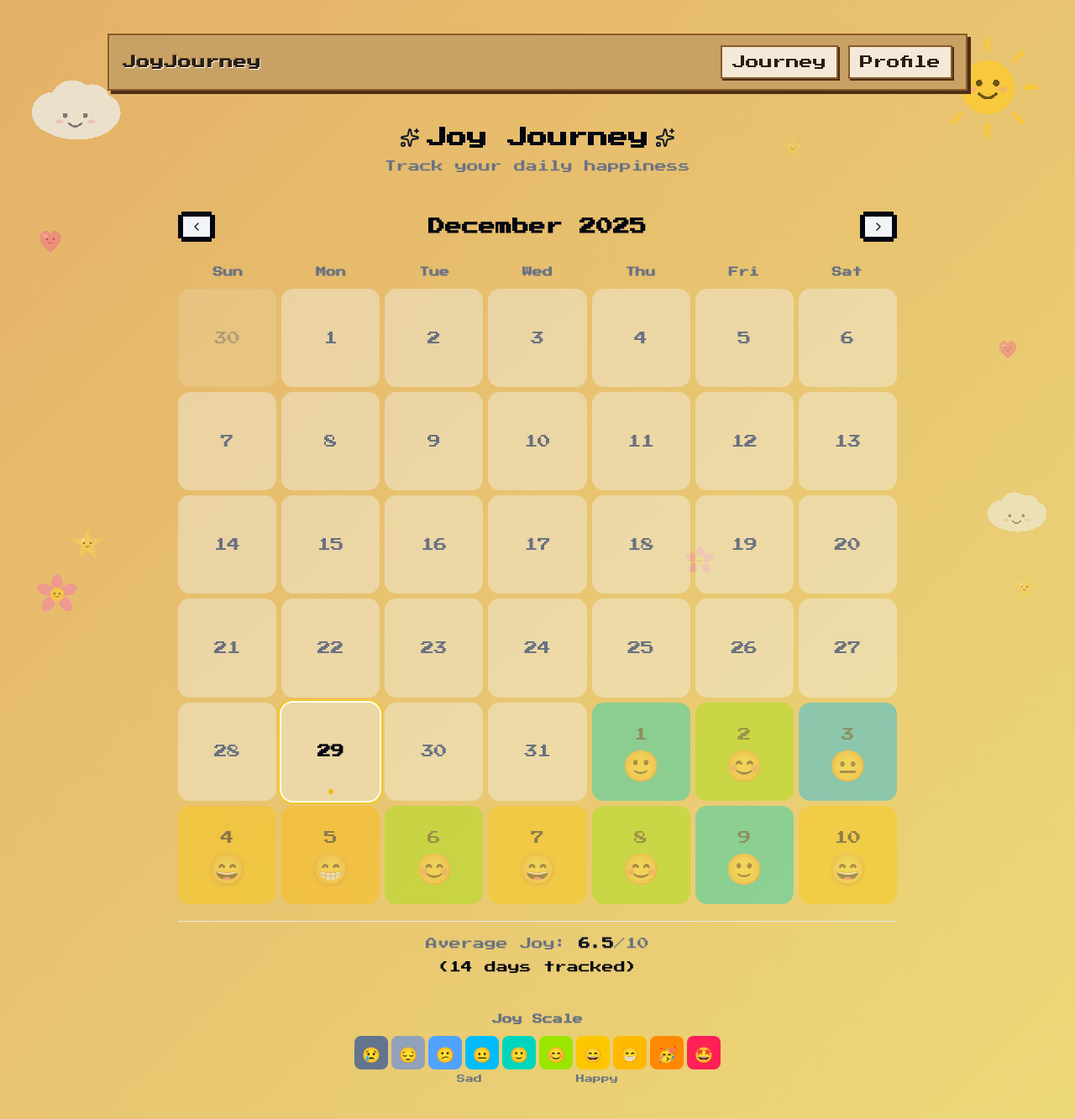
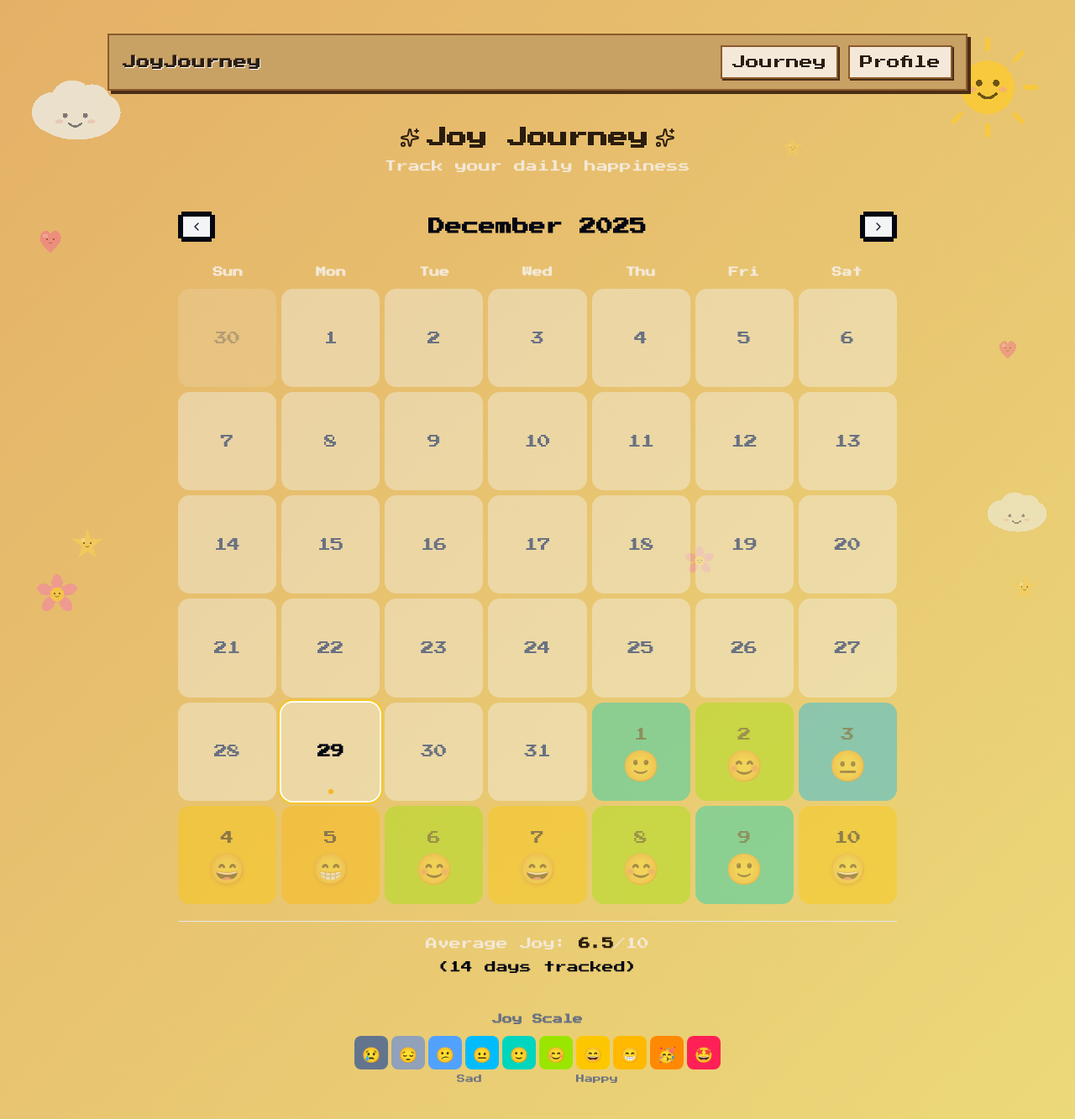
Before and after one commit to uzishdq/joy-journey, a Next.js app: page /journeys in a window 1280 px wide. Shown: the whole page at 84% size. Built offline with nearby package versions, Linux system fonts and the light colour scheme.

Commit message:
fix: style

```diff
--- a/components/joy/joy-calender.tsx
+++ b/components/joy/joy-calender.tsx
@@ -87,17 +87,13 @@ const JoyCalendar = () => {
   return (
     <div className="relative z-10 w-full max-w-4xl mx-auto">
       {/* Header */}
-      <div className="text-center mb-6">
+      <div className="text-center mb-6 text-retro-ink">
         <div className="inline-flex items-center gap-2 mb-2">
-          <Sparkles className="w-6 h-6 text-primary" />
-          <h1 className="text-2xl font-extrabold text-foreground">
-            Joy Journey
-          </h1>
-          <Sparkles className="w-6 h-6 text-primary" />
+          <Sparkles className="w-6 h-6" />
+          <h1 className="text-2xl font-extrabold">Joy Journey</h1>
+          <Sparkles className="w-6 h-6" />
         </div>
-        <p className="text-sm text-muted-foreground">
-          Track your daily happiness
-        </p>
+        <p className="text-sm text-retro-paper">Track your daily happiness</p>
       </div>
 
       {/* Calendar Card */}
@@ -113,7 +109,7 @@ const JoyCalendar = () => {
             <ChevronLeft className="w-5 h-5 sm:w-5 sm:h-5 md:w-6 md:h-6" />
           </Button>
 
-          <h2 className="text-base md:text-lg lg:text-xl font-semibold text-center text-foreground">
+          <h2 className="text-base md:text-lg lg:text-xl font-semibold text-center">
             {getMonthName(month)} {year}
           </h2>
 
@@ -132,7 +128,7 @@ const JoyCalendar = () => {
           {WEEKDAYS.map((day) => (
             <div
               key={day}
-              className="text-center text-xs font-semibold text-muted-foreground py-1"
+              className="text-center text-xs font-semibold text-retro-paper py-1"
             >
               {day}
             </div>
@@ -156,9 +152,9 @@ const JoyCalendar = () => {
         {/* Stats */}
         {averageJoy && (
           <div className="mt-5 pt-4 border-t border-border text-center space-y-2">
-            <p className="text-sm text-muted-foreground">
+            <p className="text-sm text-retro-paper">
               Average Joy:{" "}
-              <span className="font-bold text-primary">{averageJoy}</span>/10
+              <span className="font-bold text-retro-ink">{averageJoy}</span>/10
             </p>
             <p className="text-sm">({entries.length} days tracked)</p>
           </div>
@@ -171,7 +167,7 @@ const JoyCalendar = () => {
       {/* Edit Dialog */}
       <Dialog open={!!selectedDate} onOpenChange={() => setSelectedDate(null)}>
         <DialogContent className="sm:max-w-sm max-w-[95vw] p-6">
-          <DialogHeader className="pb-6">
+          <DialogHeader>
             <DialogTitle className="text-center text-xl sm:text-2xl font-bold tracking-tight">
               {selectedDate && format(selectedDate, "EEEE, MMMM d")}
             </DialogTitle>
@@ -182,7 +178,7 @@ const JoyCalendar = () => {
             )}
           </DialogHeader>
 
-          <div className="py-4">
+          <div className="py-2">
             <JoySlider value={tempValue} onChange={setTempValue} />
           </div>
 
--- a/components/joy/joy-cell.tsx
+++ b/components/joy/joy-cell.tsx
@@ -81,7 +81,6 @@ const JoyCell = ({
             "transition-all duration-300 ease-out",
             "group-hover:scale-110 group-active:scale-95",
             "animate-in fade-in zoom-in-50 duration-300",
-            // Optional: sedikit bayangan biar lebih pop
             value >= 7 ? "drop-shadow-sm" : ""
           )}
           aria-hidden="true"
--- a/components/joy/joy-slider.tsx
+++ b/components/joy/joy-slider.tsx
@@ -10,7 +10,7 @@ interface JoySliderProps {
 
 const JoySlider = ({ value, onChange }: JoySliderProps) => {
   return (
-    <div className="space-y-5">
+    <div className="space-y-4">
       <div className="text-center">
         <span className="text-5xl animate-bounce-soft inline-block">
           {EMOJIS[value]}
--- a/components/nav.tsx
+++ b/components/nav.tsx
@@ -4,7 +4,6 @@ import Link from "next/link";
 import { useState } from "react";
 import { cn } from "@/lib/utils";
 import { Menu } from "lucide-react";
-import { Button } from "./ui/8bit/button";
 import { ROUTES } from "@/lib/constant";
 
 export function Navbar() {
```
